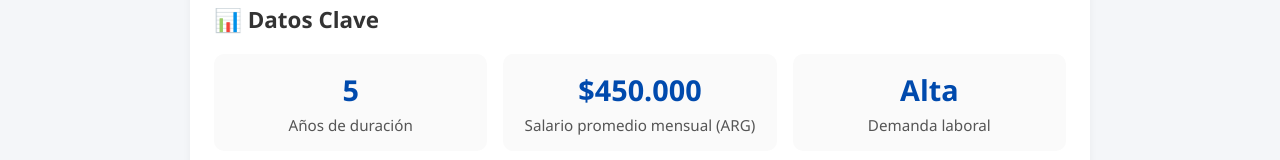
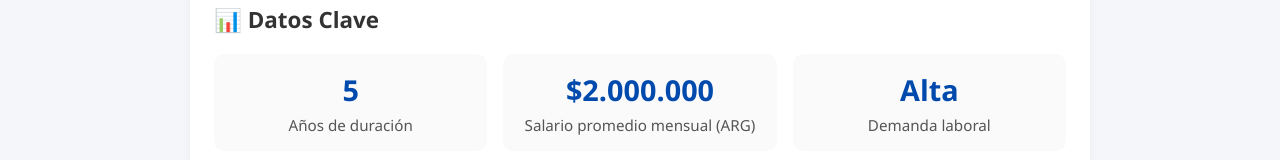
Before and after one commit to Simy492/Carreras, a plain HTML site: page Resumen.html in a window 1280 px wide. Shown: the part 508-668 px from the top of the page. Drawn offline with Linux system fonts and the light colour scheme.

Commit message:
Update Resumen.html

```diff
--- a/Resumen.html
+++ b/Resumen.html
@@ -198,7 +198,7 @@ Desde el cuadernillo que era un trabajo de introspección hasta ahora que invest
       contador: {
         stats: [
           { num: '5', text: 'Años de duración' },
-          { num: '$450.000', text: 'Salario promedio mensual (ARG)' },
+          { num: '$2.000.000', text: 'Salario promedio mensual (ARG)' },
           { num: 'Alta', text: 'Demanda laboral' },
           { num: '100%', text: 'Matriculación obligatoria' }
         ]
@@ -206,7 +206,7 @@ Desde el cuadernillo que era un trabajo de introspección hasta ahora que invest
       economia: {
         stats: [
           { num: '5', text: 'Años de duración' },
-          { num: '$520.000', text: 'Salario promedio mensual (ARG)' },
+          { num: '$1.000.000', text: 'Salario promedio mensual (ARG)' },
           { num: 'Media-Alta', text: 'Demanda laboral' },
           { num: 'No', text: 'No requiere matrícula obligatoria' }
         ]
```
